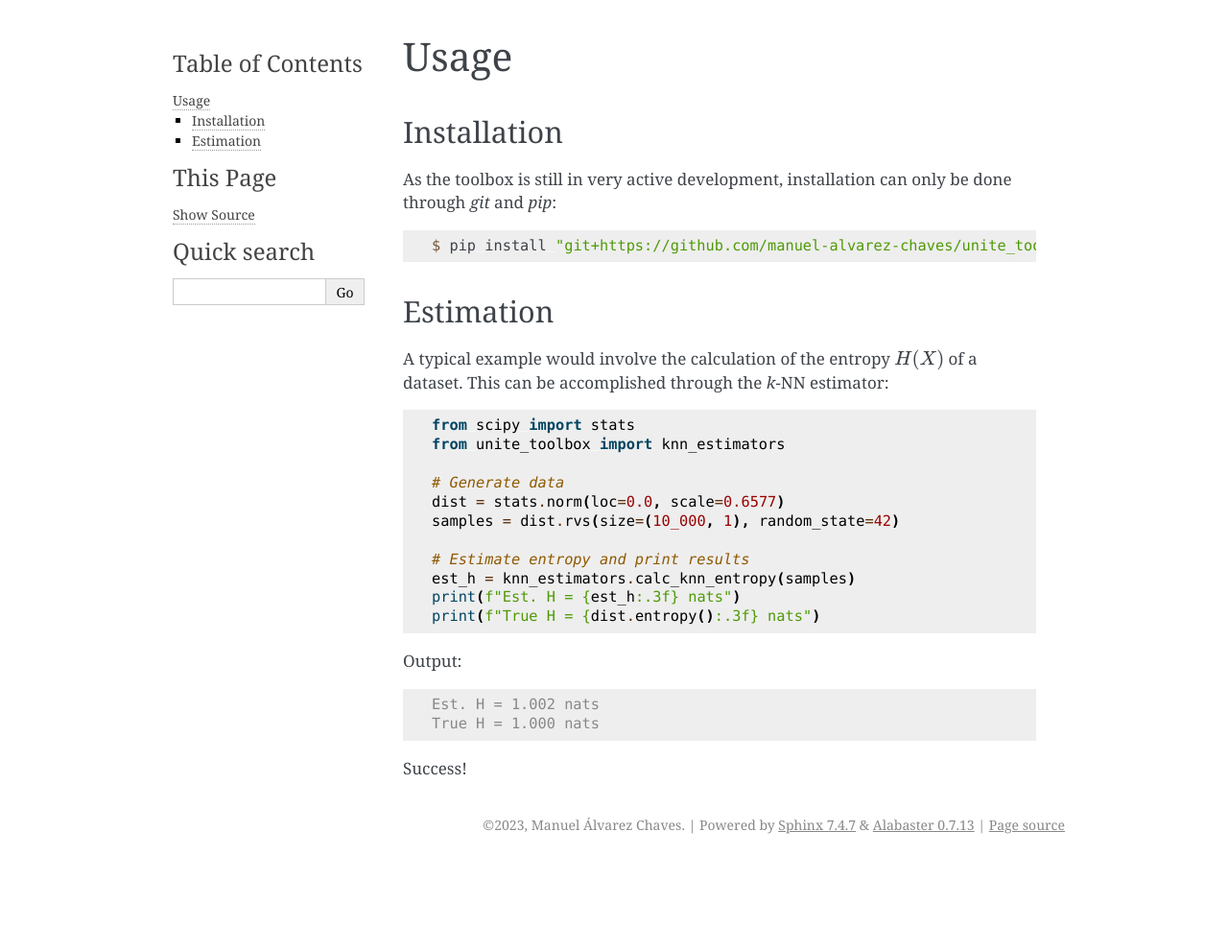
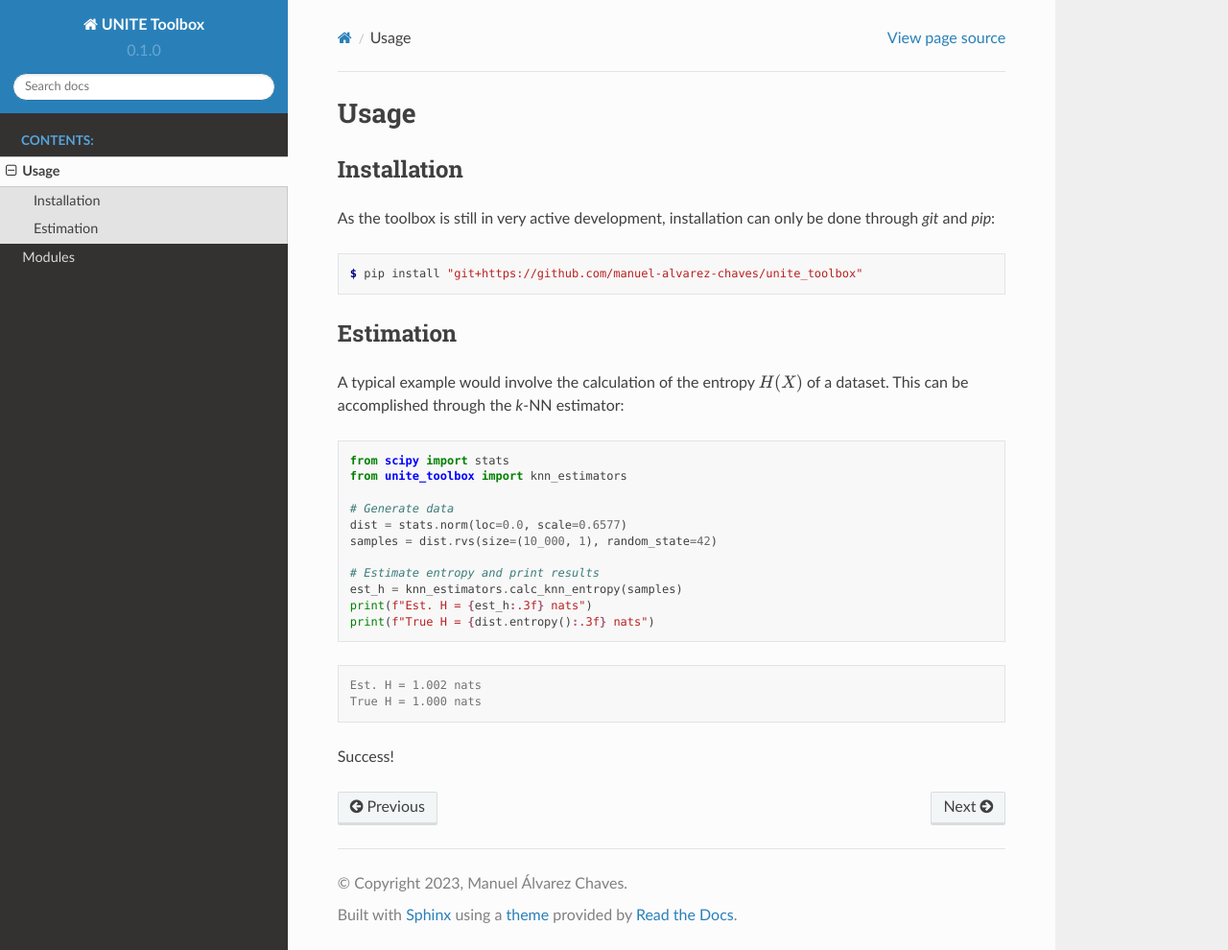
Before and after one commit to manuel-alvarez-chaves/unite_toolbox, a Sphinx documentation site: the page built from docs/source/usage.rst, in a window 1280 px wide and 990 px high. Shown: the whole window at 96% size. Built offline with Sphinx 7.4.7 and the Read the Docs theme 2.0.0, drawn with Linux system fonts in a browser that asks for light colours; part of the change alters nothing that is shown.

Commit message:
Final changes before ReadTheDocs deployment

```diff
--- /dev/null
+++ b/docs/requirements.txt
@@ -0,0 +1,2 @@
+sphinx==7.1.2
+sphinx-rtd-theme==1.3.0rc1
--- a/docs/source/conf.py
+++ b/docs/source/conf.py
@@ -16,6 +16,7 @@ project = 'UNITE Toolbox'
 copyright = '2023, Manuel Álvarez Chaves'
 author = 'Manuel Álvarez Chaves'
 release = '0.1'
+version = '0.1.0'
 
 # -- General configuration ---------------------------------------------------
 # https://www.sphinx-doc.org/en/master/usage/configuration.html#general-configuration
@@ -25,15 +26,20 @@ extensions = [
     'sphinx.ext.doctest',
     'sphinx.ext.autodoc',
     'sphinx.ext.autosummary',
+    'sphinx.ext.intersphinx',
 ]
+
+intersphinx_mapping = {
+    'python': ('https://docs.python.org/3/', None),
+    'sphinx': ('https://www.sphinx-doc.org/en/master/', None),
+}
+intersphinx_disabled_domains = ['std']
 
 templates_path = ['_templates']
 exclude_patterns = []
 
-
-
 # -- Options for HTML output -------------------------------------------------
 # https://www.sphinx-doc.org/en/master/usage/configuration.html#options-for-html-output
 
-html_theme = 'alabaster'
+html_theme = 'sphinx_rtd_theme'
 html_static_path = ['_static']
--- a/docs/source/usage.rst
+++ b/docs/source/usage.rst
@@ -32,7 +32,7 @@ A typical example would involve the calculation of the entropy :math:`H(X)` of a
     print(f"Est. H = {est_h:.3f} nats")
     print(f"True H = {dist.entropy():.3f} nats")
 
-Output:
+
 
 .. code-block:: console
 
```
Also changed, not shown: .readthedocs.yaml (added).
